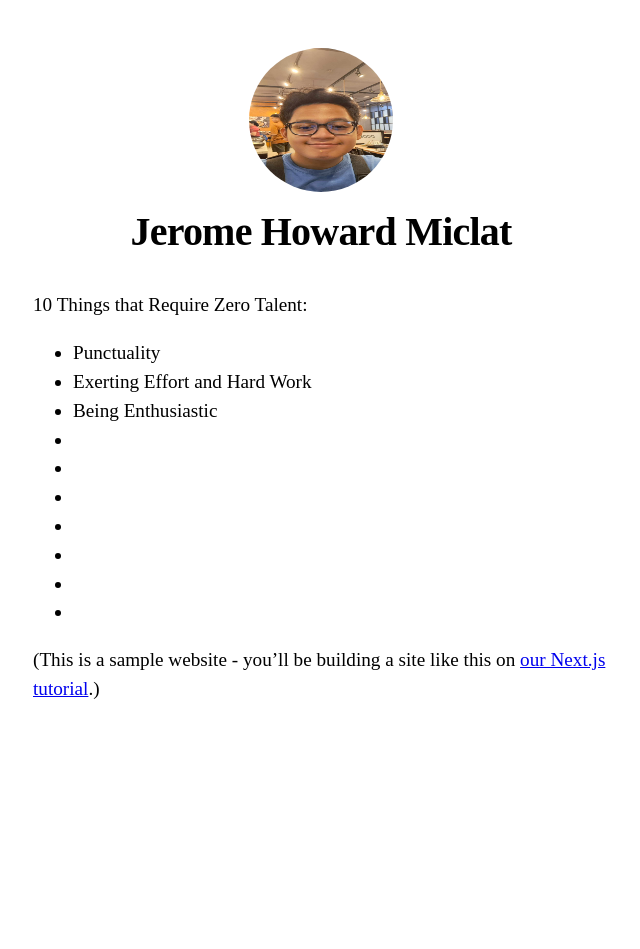
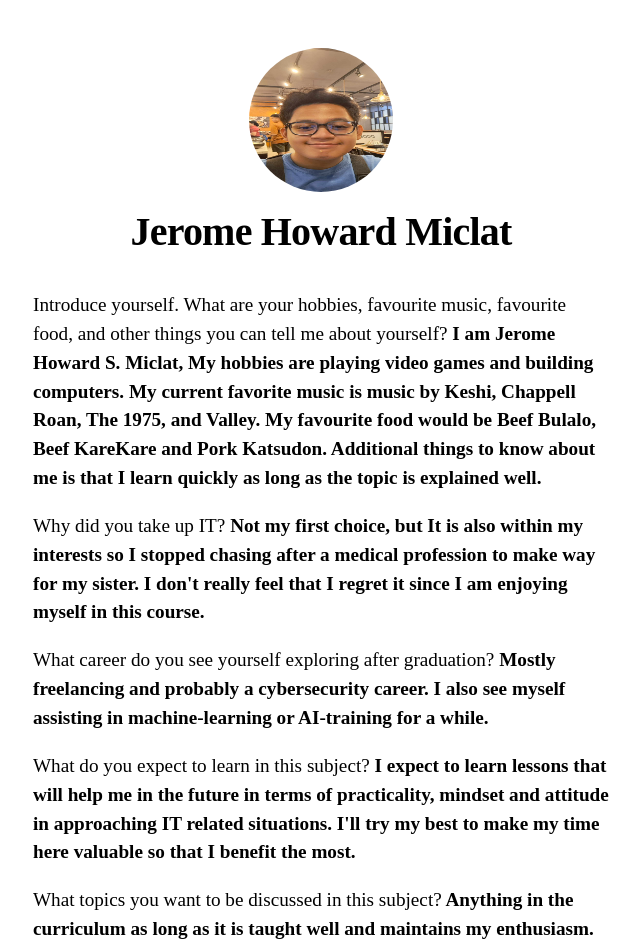
Before and after one commit to HowardMiclat/IT3A-NextJSProjects, a Next.js app: page / in a window 1280 px wide. Shown: the top 949 px of the page, without its empty margins (319-959 px from the left). Before the commit the page ends 800 px from the top, so only its background shows below. Built offline with nearby package versions, Linux system fonts and the light colour scheme.

Commit message:
Second Commit

```diff
--- a/pages/index.js
+++ b/pages/index.js
@@ -9,19 +9,15 @@ export default function Home() {
         <title>My Nextjs Blog</title>
       </Head>
       <section className={utilStyles.headingMd}>
-        <p>10 Things that Require Zero Talent: </p>
-        <ul>
-          <li>Punctuality</li>
-          <li>Exerting Effort and Hard Work</li>
-          <li>Being Enthusiastic</li>
-          <li></li>
-          <li></li>
-          <li></li>
-          <li></li>
-          <li></li>
-          <li></li>
-          <li></li>
-        </ul>
+       <p>Introduce yourself.  What are your hobbies, favourite music, favourite food, and other things you can tell me about yourself? <strong> I am Jerome Howard S. Miclat, My hobbies are playing video games and building computers. My current favorite music is music by Keshi, Chappell Roan, The 1975, and Valley. My favourite food would be Beef Bulalo, Beef KareKare and Pork Katsudon. Additional things to know about me is that I learn quickly as long as the topic is explained well. </strong></p>
+       <p> Why did you take up IT? <strong> Not my first choice, but It is also within my interests so I stopped chasing after a medical profession to make way for my sister. I don't really feel that I regret it since I am enjoying myself in this course.
+       </strong></p>
+       <p>What career do you see yourself exploring after graduation?<strong> Mostly freelancing and probably a cybersecurity career. I also see myself assisting in machine-learning or AI-training for a while.
+       </strong></p>
+       <p>What do you expect to learn in this subject? <strong> I expect to learn lessons that will help me in the future in terms of practicality, mindset and attitude in approaching IT related situations. I'll try my best to make my time here valuable so that I benefit the most.
+       </strong></p>
+       <p>What topics you want to be discussed in this subject?<strong> Anything in the curriculum as long as it is taught well and maintains my enthusiasm. In-depth lessons are also appreciated.
+       </strong></p>
         <p>
           (This is a sample website - you’ll be building a site like this on{' '}
           <a href="https://nextjs.org/learn">our Next.js tutorial</a>.)
```
